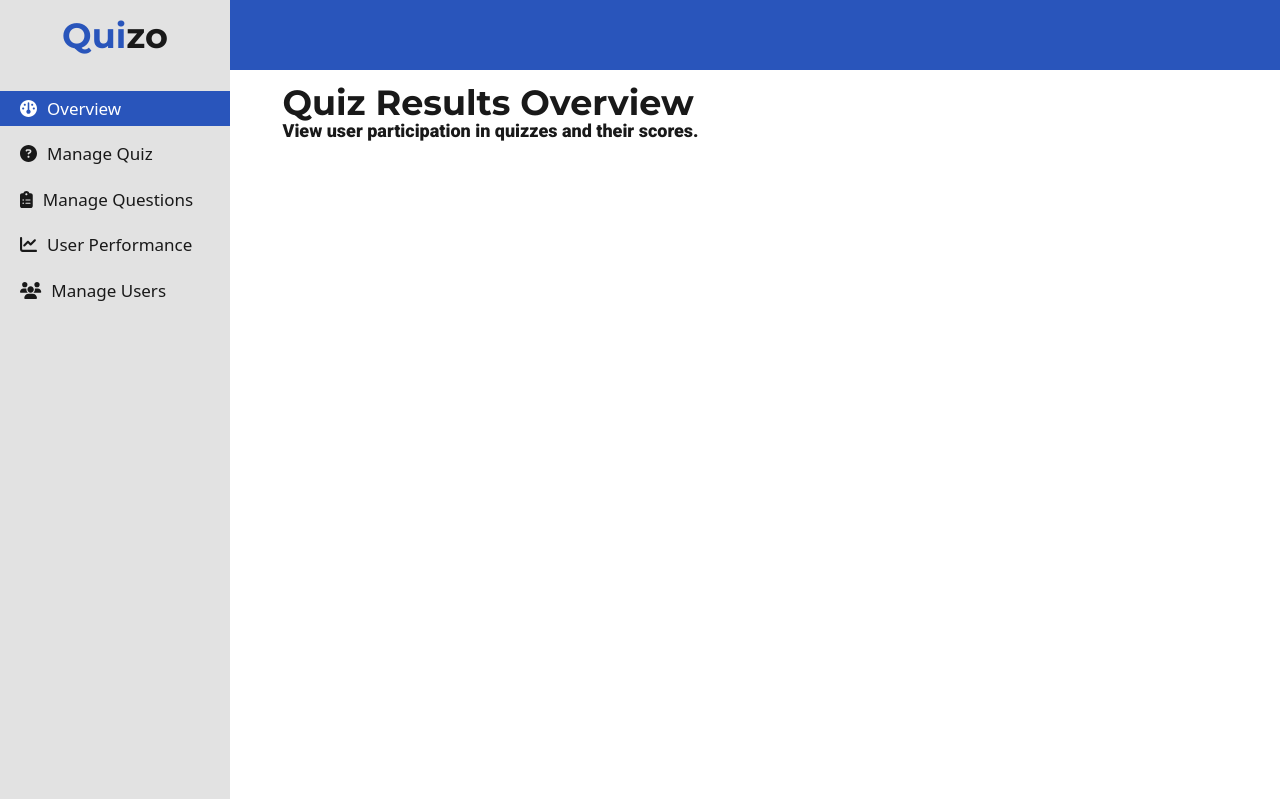
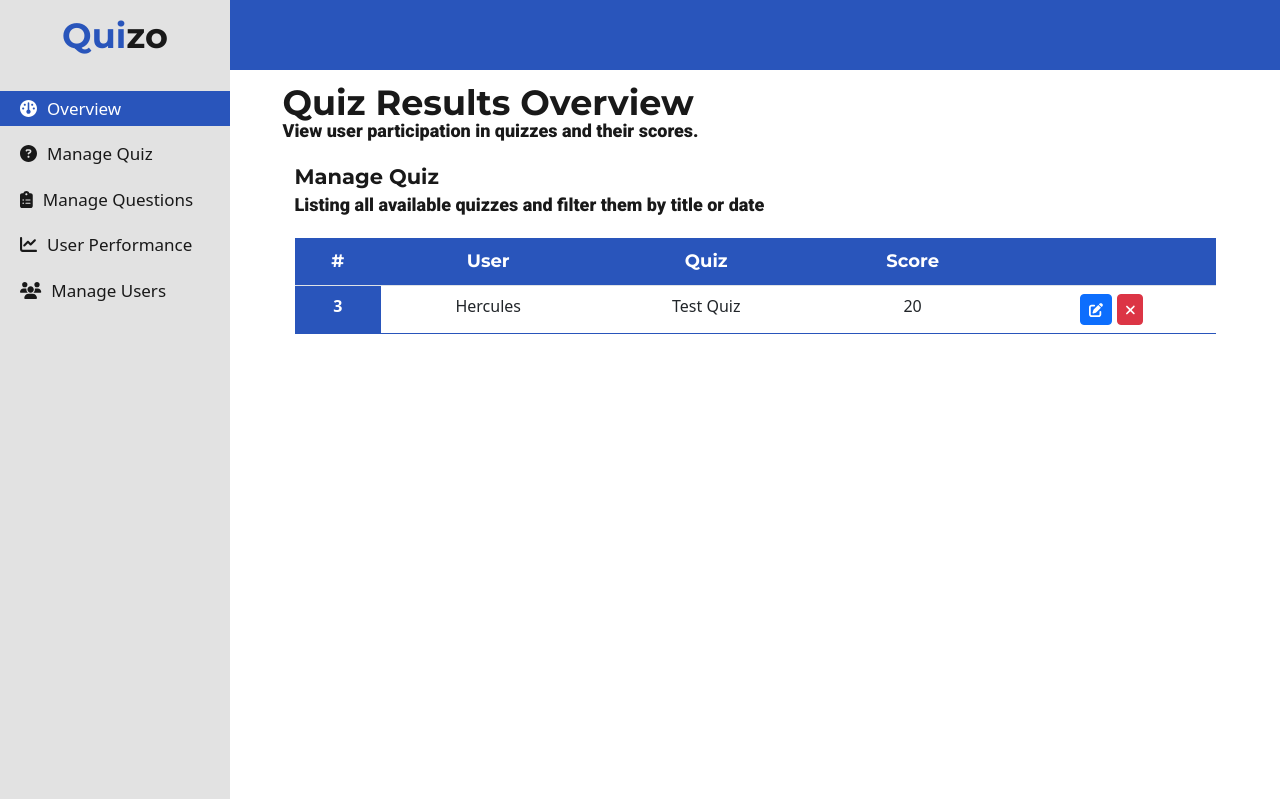
Before and after one commit to DevMekus/quizo, a PHP site: page /admin/performance.php in a window 1280 px wide. Shown: the top 799 px of the page. Run offline with PHP 8.4, Linux system fonts and the light colour scheme; some libraries are stand-ins or nearby versions.

Commit message:
Quiz performance UI

```diff
--- a/admin/performance.php
+++ b/admin/performance.php
@@ -13,6 +13,47 @@ include("header.php");
                 <p class="page-description">View user participation in quizzes and their scores.
                 </p>
             </div>
+            <section class="manage-quiz mt-10 container">
+                <div class="row">
+                    <div class="col-sm-12">
+                        <div class="page-title-con">
+                            <h4 class="page-title">Manage Quiz</h4>
+                            <p class="page-description">Listing all available quizzes and filter them by title or date</p>
+                        </div>
+                        <div class="mt-10 activities-con">
+                            <table class="table table-hover">
+                                <thead>
+                                    <tr class="tableHead">
+                                        <th scope="col">#</th>
+                                        <th scope="col">User</th>
+                                        <th scope="col">Quiz</th>
+                                        <th scope="col">Score</th>
+                                        <th scope="col"></th>
+                                    </tr>
+                                </thead>
+                                <tbody>
+                                    <tr class="pointer trow">
+                                        <th scope="row">3</th>
+                                        <td>Hercules</td>
+                                        <td>Test Quiz</td>
+                                        <td>20</td>
+
+                                        <td>
+                                            <button class="btn btn-primary btn-sm click-effect" data-bs-toggle="modal" data-bs-target="#editQuestion">
+                                                <i class="fas fa-edit"></i>
+                                            </button>
+                                            <button class="btn btn-danger btn-sm click-effect">
+                                                <i class="fas fa-times"></i>
+                                            </button>
+                                        </td>
+                                    </tr>
+                                </tbody>
+                            </table>
+
+                        </div>
+                    </div>
+                </div>
+            </section>
             <?php include("footercontent.php") ?>
         </section>
     </div>
```
Also changed, not shown: admin/usermanager.php (+49 -0 lines).
